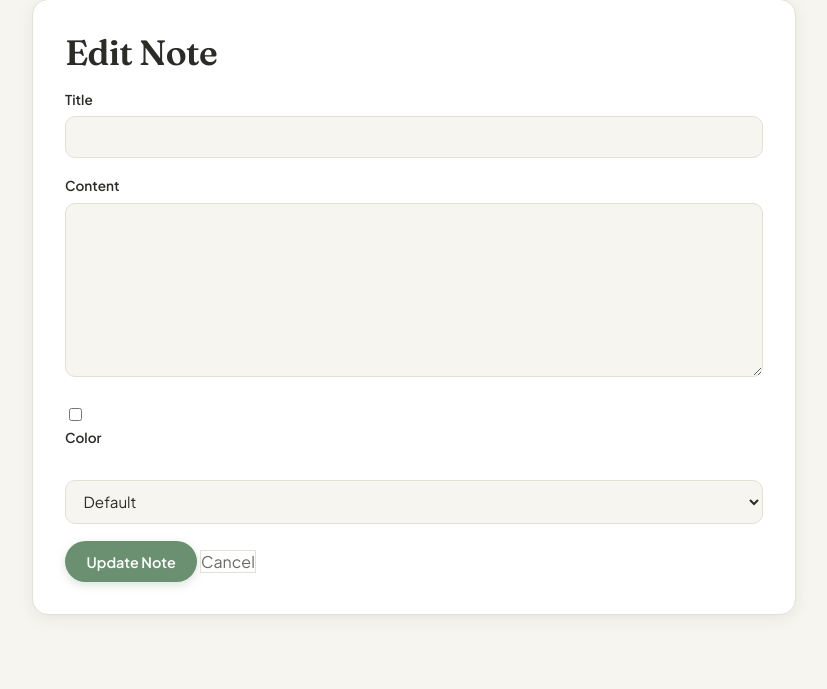
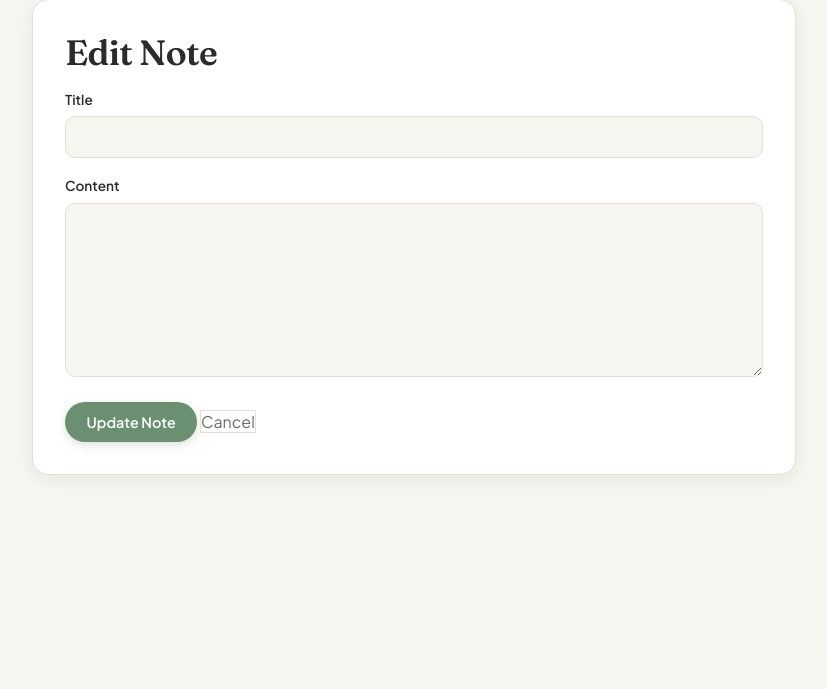
Before and after one commit to Praisegod-code/bloomateleir-notes, a Django app: template templates/edit_note.html in a window 1280 px wide. Shown: the part 147-836 px from the top of the page, without its empty margins (226-1053 px from the left). After the commit the page ends 622 px from the top, so only its background shows below. Run offline with Django 5.2, Linux system fonts and the light colour scheme; the template is opened without the code that fills it, so the values that code supplies are empty; some web fonts are replaced.

Commit message:
Hide removed completed and color fields in edit form

```diff
--- a/templates/edit_note.html
+++ b/templates/edit_note.html
@@ -23,7 +23,7 @@
                     required>{{ note.content }}
                 </textarea>
 
-                <div class="checkbox-group">
+                {% comment %} <div class="checkbox-group">
                     <input
                         type="checkbox"
                         id="completed"
@@ -31,19 +31,19 @@
 
                         {% if note.completed %}
                             checked
-                        {% endif %}>
+                        {% endif %}> {% endcomment %}
 
 
 
-                </div>
-                <label for="color">Color</label><br>
+                {% comment %} </div> {% endcomment %}
+                {% comment %} <label for="color">Color</label><br>
                     <select name="color" id="color">
                         <option value="default" {% if note.color == "default" %}selected{% endif %}>Default</option>
                         <option value="yellow" {% if note.color == "yellow" %}selected{% endif %}>Yellow</option>
                         <option value="pink" {% if note.color == "pink" %}selected{% endif %}>Pink</option>
                         <option value="blue" {% if note.color == "blue" %}selected{% endif %}>Blue</option>
                         <option value="green" {% if note.color == "green" %}selected{% endif %}>Green</option>
-                    </select>
+                    </select> {% endcomment %}
 
                 <button type="submit" class="save-btn">
                      Update Note
```
